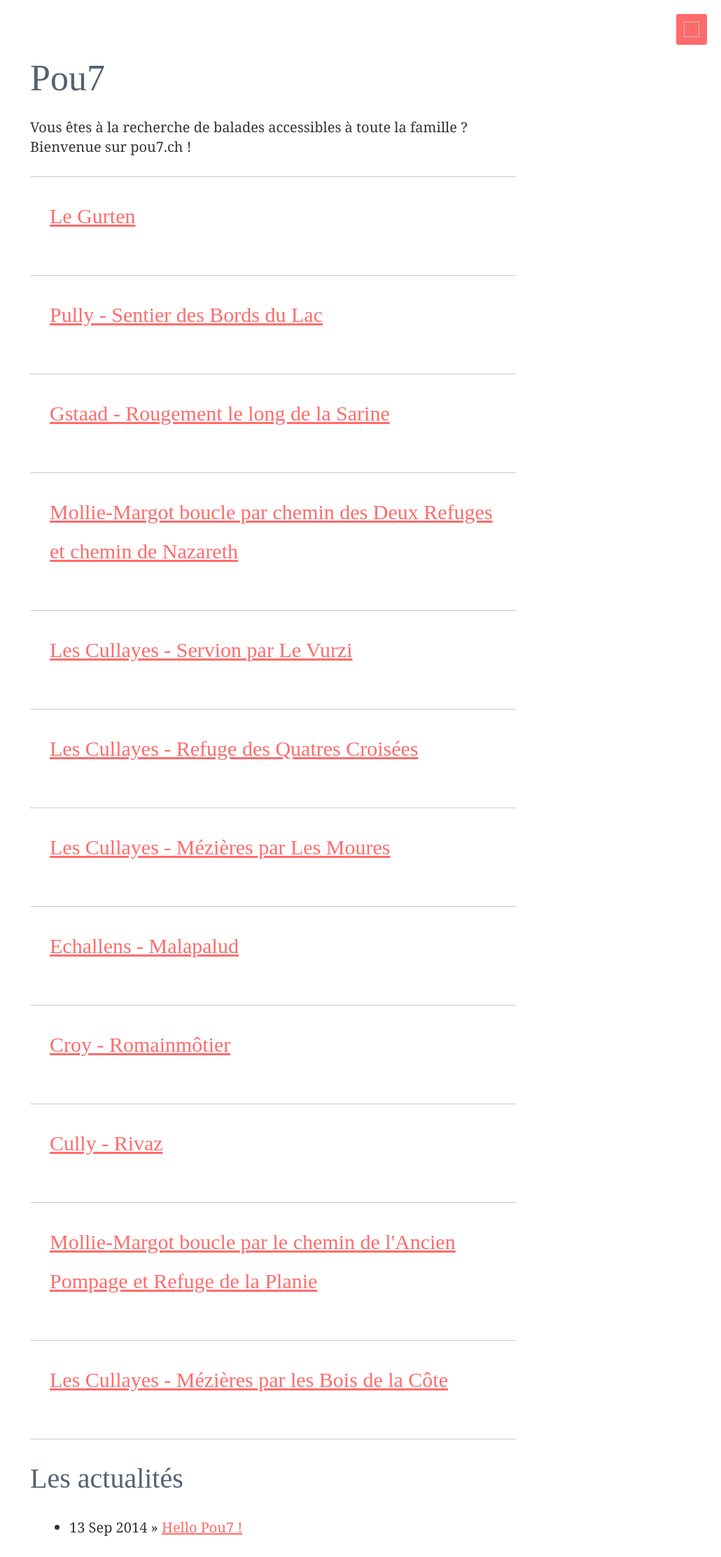
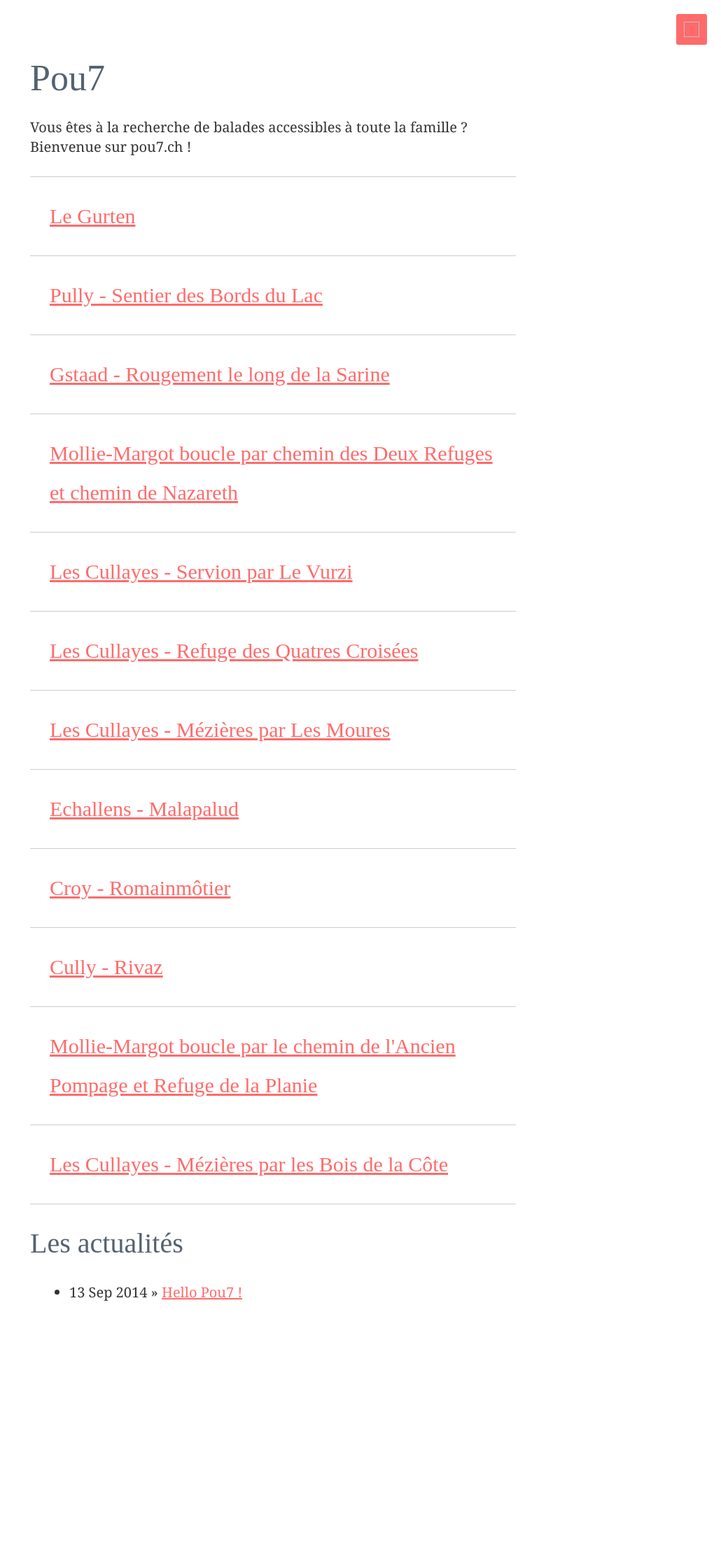
Before and after one commit to alienlebarge/pou7, a Jekyll site: the page built from index.html, in a window 1280 px wide. Shown: the whole page at 70% size, without its empty margins (250-1280 px from the left). Built offline with Jekyll 4.4.1, drawn with Linux system fonts in a browser that asks for light colours; after the commit the page ends 1889 px from its top, so only the background shows below that.

Commit message:
set margin to 0
between list elements #8

```diff
--- a/css/bower.json
+++ b/css/bower.json
@@ -33,6 +33,7 @@
     "inuit-reset": "~0.1.1",
     "inuit-shared": "~0.1.3",
     "inuit-images": "~0.3.2",
-    "inuit-list-ui": "~0.4.1"
+    "inuit-list-ui": "~0.4.1",
+    "inuit-spacing": "~0.6.2"
   }
 }
--- a/css/pou7.scss
+++ b/css/pou7.scss
@@ -145,4 +145,5 @@ $navigation-sapce-unit: $inuit-base-spacing-unit;
  * Overrides and helper classes.
  */
 
-/* nothing here */
+$inuit-enable-margins--none : true;
+@import "bower_components/inuit-spacing/trumps.spacing";
--- a/index.html
+++ b/index.html
@@ -13,7 +13,7 @@ title: Pou7
 <ul class="list-ui">
   {% for post in site.categories['trail'] %}
   <li class="list-ui__item">
-    <p class="gamma">
+    <p class="gamma m0">
       <a href="{{ post.url }}">{{ post.title }}</a>
     </p>
   </li>
```
Also changed, not shown: css/pou7.min.css, 1 other file.
